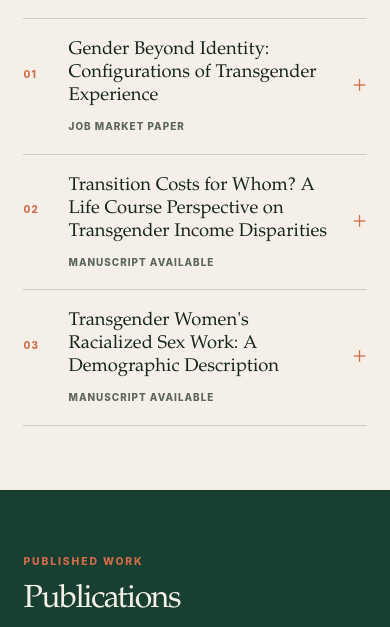
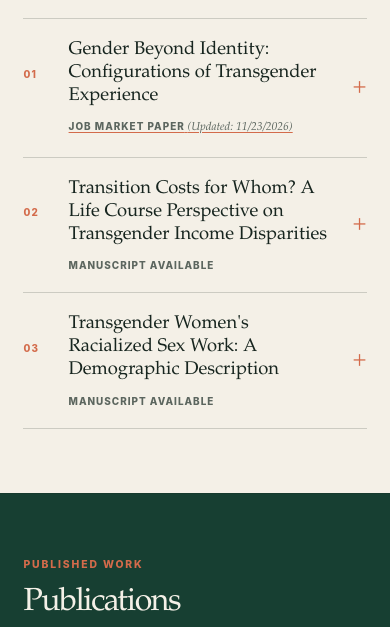
Before and after one commit to ktdomo/ktdomo.github.io, a plain HTML site: page papers/index.html in a window 390 px wide. Shown: the part 217-844 px from the top of the page. Drawn offline with Linux system fonts and the light colour scheme.

Commit message:
Publish Gender Beyond Identity working paper and revised abstract

```diff
--- a/papers/index.html
+++ b/papers/index.html
@@ -6,8 +6,8 @@
 <a href=/papers/ aria-current=page>Papers</a>
 <a href=/cv/>CV</a></nav></details></header><main id=papers-content><h1 class=visually-hidden id=top>Papers</h1><section class="section working-papers-section papers-first-section"><div class="section-heading compact-heading"><p class=eyebrow>Ongoing work</p><h2>Working papers</h2></div><div class=work-accordion-list><details class=work-accordion><summary><span class=work-number>01</span>
 <span class=work-title>Gender Beyond Identity: Configurations of Transgender Experience</span>
-<span class=work-status><span class=work-status-label>Job market paper</span>
-</span><span class=work-toggle aria-hidden=true>+</span></summary><div class=work-description><p>Gender is a complex social structure, yet research often collapses it into gender identity categories, narrowing empirical understandings of gender inequality. Studies incorporating measures of gender presentation, relational context, and structural experience provide new insight but typically include only one dimension in addition to identity. This paper develops an approach for measuring embodied experiences across multiple interlocking dimensions of gender in a sample of 27,000 transgender people. With the 2015 US Transgender Survey and variables that capture gender’s presentational, relational, and institutional construction, I use latent class analysis to identify five classes of transgender experience: Stealth, Visible, Social, Medical, and Inner Transition. These classes identify recognizable subgroups and demonstrate that income and health disparities are patterned by more than identity alone. Conforming to cisgender norms and not being perceived as transgender are associated with higher income, but privacy of transgender status is associated with better health only when gender presentation aligns with identity. This configurational approach offers a blueprint for studying other embodied social constructs.</p></div></details><details class=work-accordion><summary><span class=work-number>02</span>
+<span class=work-status><a href=/papers/gender-beyond-identity.pdf><span class=work-status-label>Job market paper</span> <em>(Updated: 11/23/2026)</em></a>
+</span><span class=work-toggle aria-hidden=true>+</span></summary><div class=work-description><p>Gender's complexity is often reduced to gender identity categories, which limits quantitative understandings of inequality. Motivated by empirical and theoretical evidence that additional aspects of gender shape inequality, this paper develops an approach to measure gender as configurations of experiences across presentational, relational, and institutional dimensions in the 2015 US Transgender Survey. Using latent class analysis, I identify five classes that represent recognizable configurations of how transgender people embody and experience gender. Applied to two forms of inequality, these classes—which I refer to as Stealth, Visible, Social, Medical, and Inner—show that transgender income and health are patterned by more than identity alone. Not being perceived as transgender is associated with higher income, but this is only associated with better health when gender presentation aligns with identity. This configurational approach offers a blueprint for studying other social constructs, such as age and race.</p></div></details><details class=work-accordion><summary><span class=work-number>02</span>
 <span class=work-title>Transition Costs for Whom? A Life Course Perspective on Transgender Income Disparities</span>
 <span class=work-status><span class=work-status-label>Manuscript available</span>
 </span><span class=work-toggle aria-hidden=true>+</span></summary><div class=work-description><p>Transgender people in the U.S. experience widespread economic marginalization, but only some transgender people experience an economic penalty following transition. Qualitative research has shown that while women experience an economic cost following transition, men experience a slight insignificant advantage. This paper confirms that finding and uncovers additional heterogeneity in income disparities by transition timing through a framework of disruptive events, a life course perspective, and trans temporalities. Across a dataset of 10,000 transgender men and women with variation in whether and when they changed how they present their gender, women who transitioned at young ages earn less than women who have not transitioned and who transitioned at older ages. Men do not have an income penalty at any age of transition, but there is an insignificant penalty for men who transitioned recently. Further contextualized by employment status and visibility as transgender, these income disparities provide evidence that gender transition’s costs are not the same for all transgender people and accumulate on top of other forms of disadvantage.</p></div></details><details class=work-accordion><summary><span class=work-number>03</span>
```
Also changed, not shown: 1 other file.
